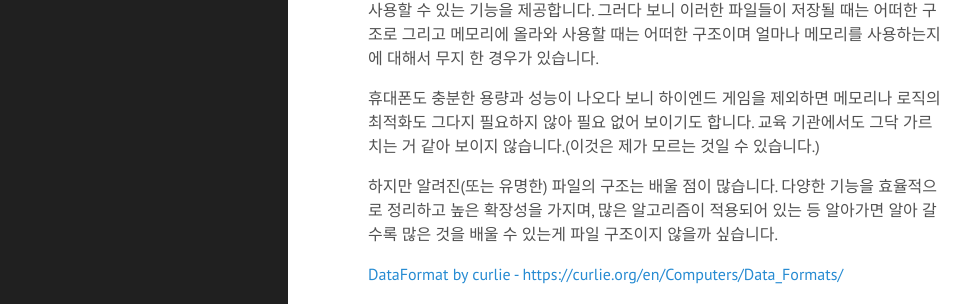
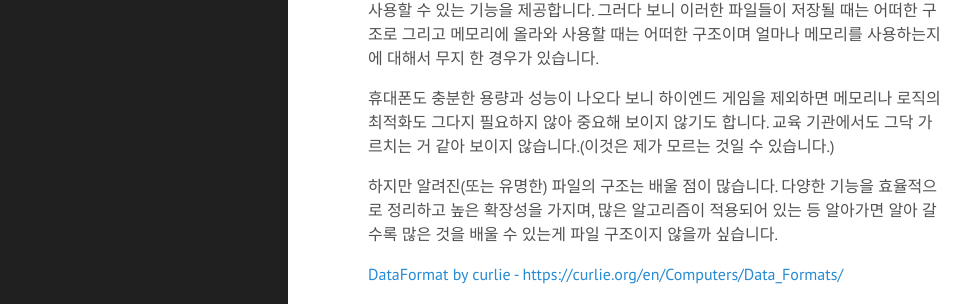
Before and after one commit to skyzerotiger/skyzerotiger.github.io, a Jekyll site: the page built from _posts/2022-06-21-1.md, in a window 1280 px wide. Shown: the part 234-538 px from the top of the page, without its empty margins (0-973 px from the left). Built offline with Jekyll 4.4.1, drawn with Linux system fonts in a browser that asks for light colours.

Commit message:
Update 2022-06-21-1.md

```diff
--- a/_posts/2022-06-21-1.md
+++ b/_posts/2022-06-21-1.md
@@ -7,7 +7,7 @@ title: 파일 구조(File Format)
 
 요즘 엔진은 이미지 파일, 3D 메시 파일, 사운드 파일등 대부분의 파일을 손쉽게 로딩하여 사용할 수 있는 기능을 제공합니다. 그러다 보니 이러한 파일들이 저장될 때는 어떠한 구조로 그리고 메모리에 올라와 사용할 때는 어떠한 구조이며 얼마나 메모리를 사용하는지에 대해서 무지 한 경우가 있습니다.
 
-휴대폰도 충분한 용량과 성능이 나오다 보니 하이엔드 게임을 제외하면 메모리나 로직의 최적화도 그다지 필요하지 않아 필요 없어 보이기도 합니다. 교육 기관에서도 그닥 가르치는 거 같아 보이지 않습니다.(이것은 제가 모르는 것일 수 있습니다.)
+휴대폰도 충분한 용량과 성능이 나오다 보니 하이엔드 게임을 제외하면 메모리나 로직의 최적화도 그다지 필요하지 않아 중요해 보이지 않기도 합니다. 교육 기관에서도 그닥 가르치는 거 같아 보이지 않습니다.(이것은 제가 모르는 것일 수 있습니다.)
 
 하지만 알려진(또는 유명한) 파일의 구조는 배울 점이 많습니다. 다양한 기능을 효율적으로 정리하고 높은 확장성을 가지며, 많은 알고리즘이 적용되어 있는 등 알아가면 알아 갈수록 많은 것을 배울 수 있는게 파일 구조이지 않을까 싶습니다.
 
```
